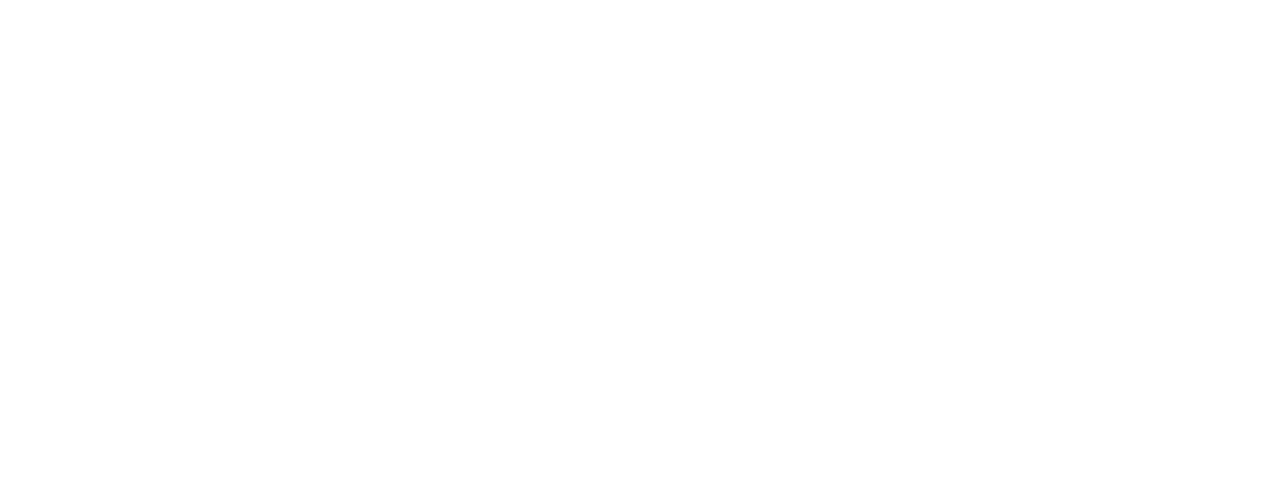
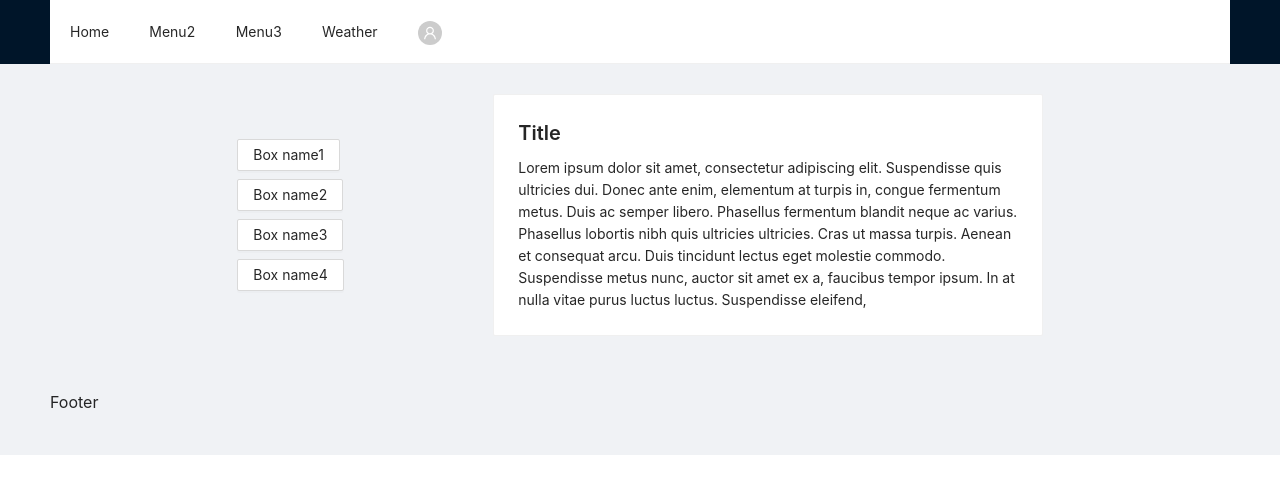
Before and after one commit to pawelpiatekProjects/fireUp, a React (Create React App) app: page / in a window 1280 px wide. Shown: the top 494 px of the page. Built offline with nearby package versions, Linux system fonts and the light colour scheme.

Commit message:
created basic intro grid

```diff
--- a/package.json
+++ b/package.json
@@ -17,6 +17,7 @@
     "react-router": "^5.2.0",
     "react-router-dom": "^5.2.0",
     "react-scripts": "4.0.3",
+    "styled-components": "^5.2.3",
     "typescript": "^4.2.4",
     "web-vitals": "^1.1.1"
   },
@@ -48,6 +49,7 @@
     "@types/materialize-css": "^1.0.9",
     "@types/react-router": "^5.1.13",
     "@types/react-router-dom": "^5.1.7",
+    "@types/styled-components": "^5.1.9",
     "node-sass": "^5.0.0"
   }
 }
--- a/src/Components/App/App.tsx
+++ b/src/Components/App/App.tsx
@@ -1,10 +1,21 @@
 import React from 'react';
+import {Route, Switch} from "react-router";
+import {BrowserRouter} from "react-router-dom";
+import GlobalStyle from "../../assets/styles/globalStyles";
+import Weather from "../Weather/Weather";
+import Home from "../Home/Home";
 
 function App() {
   return (
-    <div className="App">
-
-    </div>
+        <>
+            <GlobalStyle/>
+            <BrowserRouter>
+                <Switch>
+                    <Route path='/weather' exact component={Weather}/>
+                    <Route path='/' exact component={Home}/>
+                </Switch>
+            </BrowserRouter>
+        </>
   );
 }
 
--- /dev/null
+++ b/src/Components/Home/Home.tsx
@@ -0,0 +1,58 @@
+import React from "react";
+import {Layout, Row, Col, Card, Typography} from 'antd';
+import TopNav from "../TopNav/TopNav";
+import {Button} from 'antd';
+import {Intro, IntroButtons, IntroContent, ContentWrapper} from './HomeStyles';
+
+const {Header, Footer} = Layout;
+const {Title, Text} = Typography;
+
+const Home: React.FC = () => {
+    return (
+        <Layout>
+            <Header>
+                <TopNav/>
+            </Header>
+            <ContentWrapper>
+                <Intro>
+                    <Row gutter={[48, 16]} align='middle'>
+                        <Col xl={{span: 4, offset: 2}} lg={{span: 4, offset: 2}} md={{span: 24}} xs={{span: 24}}>
+                            <Row gutter={[16,8]}>
+                                <Col xl={{span: 24}}>
+                                    <Button>Box name1</Button>
+                                </Col>
+                                <Col xl={{span: 24}}>
+                                    <Button>Box name2</Button>
+                                </Col>
+                                <Col xl={{span: 24}}>
+                                    <Button>Box name3</Button>
+                                </Col>
+                                <Col xl={{span: 24}}>
+                                    <Button>Box name4</Button>
+                                </Col>
+                            </Row>
+                        </Col>
+                        <Col xl={{span: 14, offset: 2}} lg={{span: 14, offset: 2}} md={{span: 24}} xs={{span: 24}}>
+                            <Card>
+                                <Title level={4}>Title</Title>
+                                <Text>
+                                    Lorem ipsum dolor sit amet, consectetur adipiscing elit. Suspendisse quis ultricies
+                                    dui. Donec ante enim, elementum at turpis in, congue fermentum metus. Duis ac semper
+                                    libero. Phasellus fermentum blandit neque ac varius. Phasellus lobortis nibh quis
+                                    ultricies ultricies. Cras ut massa turpis. Aenean et consequat arcu. Duis tincidunt
+                                    lectus eget molestie commodo. Suspendisse metus nunc, auctor sit amet ex a, faucibus
+                                    tempor ipsum. In at nulla vitae purus luctus luctus. Suspendisse eleifend,
+                                </Text>
+                            </Card>
+                        </Col>
+                    </Row>
+                </Intro>
+            </ContentWrapper>
+            <Footer>
+                <p>Footer</p>
+            </Footer>
+        </Layout>
+    )
+};
+
+export default Home;
--- /dev/null
+++ b/src/Components/Home/HomeStyles.ts
@@ -0,0 +1,31 @@
+import styled from "styled-components";
+import { Layout, Row } from 'antd';
+
+const {Content} = Layout;
+
+export const ContentWrapper = styled(Content)`
+  padding: 3rem;
+`;
+
+export const Intro = styled.div`
+  width: 80%;
+  margin: 0 auto;
+  //display: flex;
+  //align-items: center;
+  //justify-content: space-between;
+`;
+
+
+export const IntroButtons = styled.div`
+  display: flex;
+  flex-direction: column;
+
+  button {
+    margin: 1rem 0;
+  }
+`;
+
+export const IntroContent = styled.div`
+
+
+`;
--- /dev/null
+++ b/src/Components/TopNav/TopNav.tsx
@@ -0,0 +1,29 @@
+import React from "react";
+import { Menu } from 'antd';
+import {NavLink} from 'react-router-dom';
+import { Avatar } from 'antd';
+import { UserOutlined } from '@ant-design/icons';
+
+const TopNav: React.FC = () => {
+    return (
+        <Menu mode='horizontal'>
+            <Menu.Item key='home'>
+                <NavLink to='/'>Home</NavLink>
+            </Menu.Item>
+            <Menu.Item key='menu2'>
+                <NavLink to='/#'>Menu2</NavLink>
+            </Menu.Item>
+            <Menu.Item key='menu3'>
+                <NavLink to='/#'>Menu3</NavLink>
+            </Menu.Item>
+            <Menu.Item key='weather'>
+                <NavLink to='/weather'>Weather</NavLink>
+            </Menu.Item>
+            <Menu.Item key='avatar'>
+                <Avatar size="small" icon={<UserOutlined />} />
+            </Menu.Item>
+        </Menu>
+    )
+};
+
+export default TopNav;
--- /dev/null
+++ b/src/Components/Weather/Weather.tsx
@@ -0,0 +1,14 @@
+import React from 'react'
+import TopNav from "../TopNav/TopNav";
+
+const Weather: React.FC = () => {
+    return (
+        <>
+            <TopNav/>
+            <p>Weather</p>
+        </>
+
+    )
+};
+
+export default Weather;
--- /dev/null
+++ b/src/assets/styles/globalStyles.ts
@@ -0,0 +1,31 @@
+import { createGlobalStyle } from 'styled-components';
+
+
+const GlobalStyle = createGlobalStyle`
+  html {
+    box-sizing: border-box;
+    font-size: 62.5%;
+  }
+
+  *,
+  *::before,
+  *::after {
+    box-sizing: inherit;
+  }
+
+  body {
+    width: 100%;
+    margin: 0;
+  }
+
+  p {
+    font-size: 16px;
+  }
+
+  ul {
+    padding: 0;
+    margin: 0;
+  }
+`;
+
+export default GlobalStyle;
--- a/src/index.css
+++ b/src/index.css
@@ -1,3 +1,6 @@
+@import '~antd/dist/antd.css';
+
+
 body {
   margin: 0;
   font-family: -apple-system, BlinkMacSystemFont, 'Segoe UI', 'Roboto', 'Oxygen',
--- a/src/index.tsx
+++ b/src/index.tsx
@@ -3,11 +3,11 @@
 import './index.css';
 import App from './Components/App/App';
 import reportWebVitals from './reportWebVitals';
-
+import 'antd/dist/antd.css'
 
 ReactDOM.render(
   <React.StrictMode>
-    <App />
+    <App/>
   </React.StrictMode>,
   document.getElementById('root')
 );
```
Also changed, not shown: src/Components/App/App.scss (deleted), 1 other file (tests, documents, lock files or other folders).
